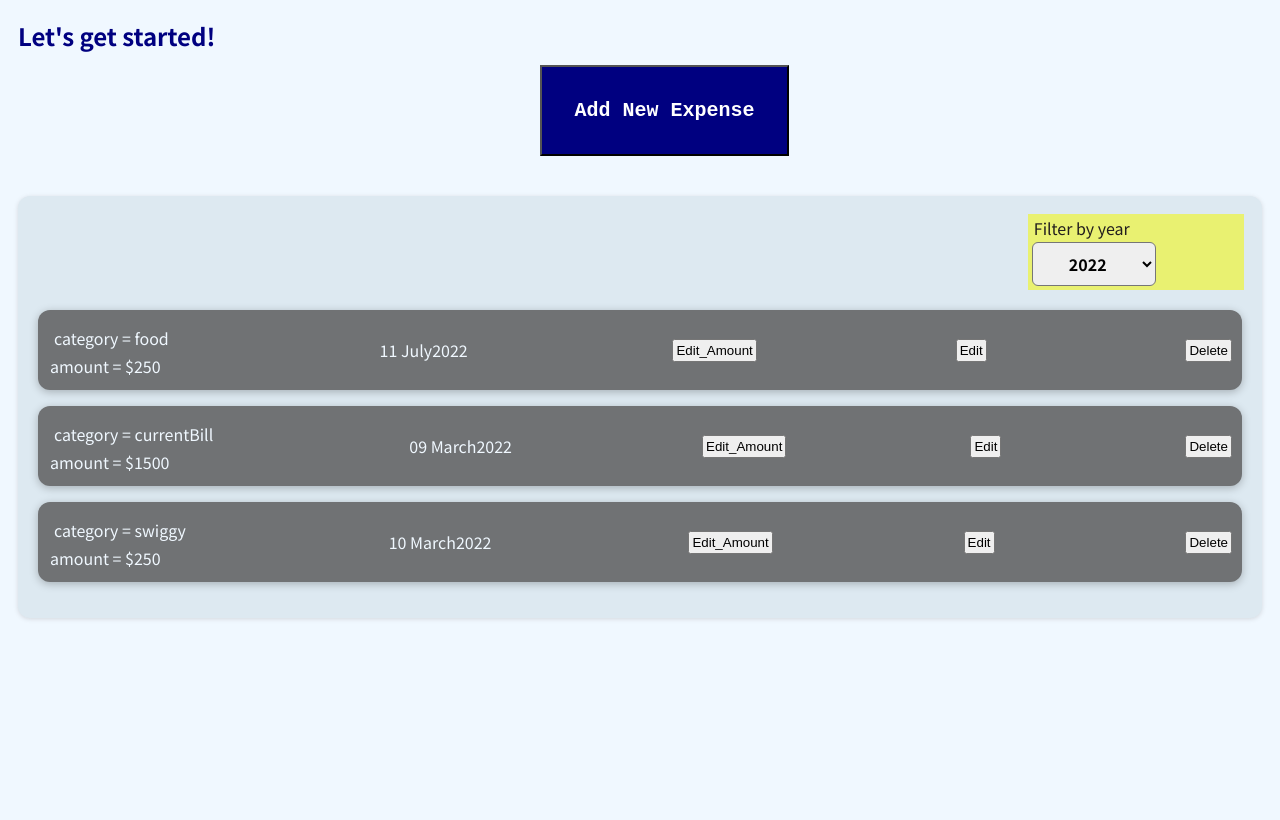
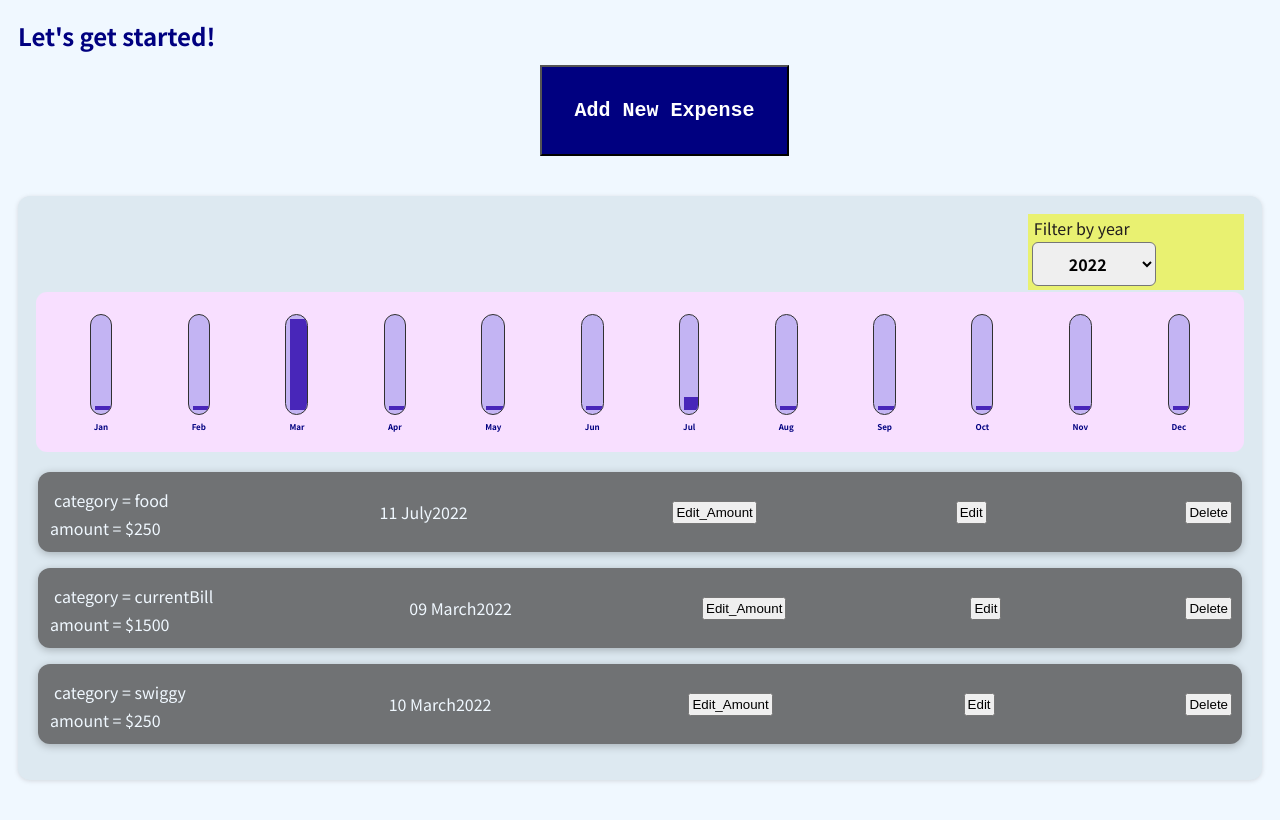
Before and after one commit to Visishta-ch/react, a React (Create React App) app: page / in a window 1280 px wide. Shown: the top 820 px of the page. Built offline with nearby package versions, Linux system fonts and the light colour scheme.

Commit message:
added chart representation

```diff
--- /dev/null
+++ b/src/components/Charts/Chart.css
@@ -0,0 +1,9 @@
+.chart {
+    padding: 1rem;
+    border-radius: 11px;
+    background-color: #f8dfff;
+    text-align: center;
+    display: flex;
+    justify-content: space-around;
+    height: 10rem;
+  }
--- /dev/null
+++ b/src/components/Charts/Chart.js
@@ -0,0 +1,20 @@
+import React from 'react';
+import ChartBar from './ChartBar';
+import './Chart.css';
+const Chart = (props) => {
+    const datapointsValues = props.dataPoints.map(datapoint => datapoint.value);
+    const totalMax = Math.max(...datapointsValues);
+    return (<div className="chart">
+
+        {props.dataPoints.map((datapoint) => (
+            <ChartBar key = {datapoint.label}
+                  value = {datapoint.value}
+                  maxValue ={totalMax}
+                  label ={datapoint.label}
+        />))}
+
+    </div>);
+
+}
+
+export default Chart;
--- /dev/null
+++ b/src/components/Charts/ChartBar.css
@@ -0,0 +1,30 @@
+.chart-bar {
+  height: 100%;
+  display: flex;
+  flex-direction: column;
+  align-items: center;
+}
+
+.chart-bar__inner {
+  height: 100%;
+  width: 100%;
+  border: 1px solid #313131;
+  border-radius: 12px;
+  background-color: #c3b4f3;
+  overflow: hidden;
+  display: flex;
+  flex-direction: column;
+  justify-content: flex-end;
+}
+
+.chart-bar__fill {
+  background-color: #4826b9;
+  width: 100%;
+  transition: all 0.3s ease-out;
+}
+
+.chart-bar__label {
+  font-weight: bold;
+  font-size: 0.5rem;
+  text-align: center;
+}
--- /dev/null
+++ b/src/components/Charts/ChartBar.js
@@ -0,0 +1,22 @@
+import React from "react";
+
+import './ChartBar.css';
+
+const ChartBar = props => {
+    let barfillHeight = '0%';
+    if(props.maxValue > 0){
+        barfillHeight = Math.round((props.value / props.maxValue)*100)+`%`;
+    }
+
+    return (<div className="chart-bar">
+        <div className="chart-bar__inner">
+            <div className="chart-bar__fill" style={{height:barfillHeight}}>
+
+            </div>
+        </div>
+        <div className="chart-bar__label">{props.label}</div>
+    </div>)
+}
+
+
+export default ChartBar;
--- a/src/components/Expenses/Expenses.js
+++ b/src/components/Expenses/Expenses.js
@@ -5,6 +5,7 @@
 import ExpenseFilter from './ExpenseFilter';
 import './Expenses.css'
 import ExpenseList from './ExpenseList';
+import ExpensesChart from './ExpensesChart';
 
 const Expenses = (props) => {
   const [filteredYear, setFilteredYear] = useState('2022');
@@ -32,6 +33,7 @@
           />
         )) }
  */}
+  <ExpensesChart expenses={filteredExpenses}/>
         <ExpenseList items={filteredExpenses}/>
 
       </Card>
--- /dev/null
+++ b/src/components/Expenses/ExpensesChart.js
@@ -0,0 +1,28 @@
+import React from 'react';
+import Chart from '../Charts/Chart';
+const ExpensesChart = (props) =>{
+
+    const chartDataPoints = [
+        {label: 'Jan', value: 0},
+        {label: 'Feb', value: 0},
+        {label: 'Mar', value: 0},
+        {label: 'Apr', value: 0},
+        {label: 'May', value: 0},
+        {label: 'Jun', value: 0},
+        {label: 'Jul', value: 0},
+        {label: 'Aug', value: 0},
+        {label: 'Sep', value: 0},
+        {label: 'Oct', value: 0},
+        {label: 'Nov', value: 0},
+        {label: 'Dec', value: 0},
+    ];
+
+    for(const expense of props.expenses){
+        const expenseMonth = expense.date.getMonth();
+        chartDataPoints[expenseMonth].value  += expense.amount;
+    }
+    return <Chart dataPoints={chartDataPoints}/>
+
+}
+
+export default ExpensesChart;
```
